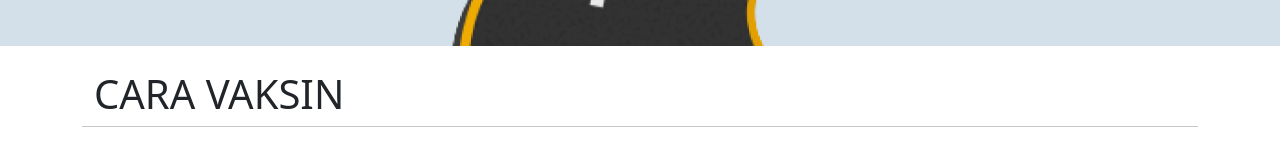
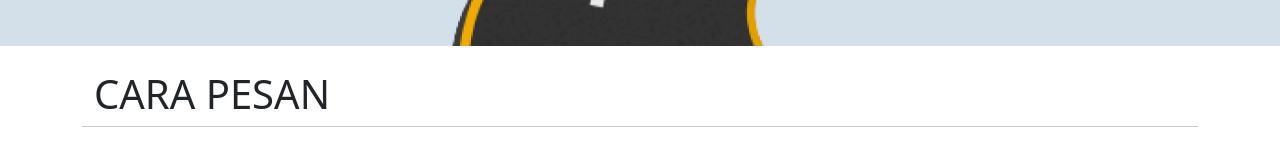
Before and after one commit to kharismarizki/rentacar, a Next.js app: page / in a window 1280 px wide. Shown: the part 590-731 px from the top of the page. Built offline with nearby package versions, Linux system fonts and the light colour scheme.

Commit message:
change Heading

```diff
--- a/component/carapesan/carapesan.js
+++ b/component/carapesan/carapesan.js
@@ -4,7 +4,7 @@ const caraPesan = () => {
       <div className="container">
         <div className="row">
           <div className="col">
-            <h1>CARA VAKSIN</h1>
+            <h1>CARA PESAN</h1>
           </div>
           <hr />
         </div>
```
